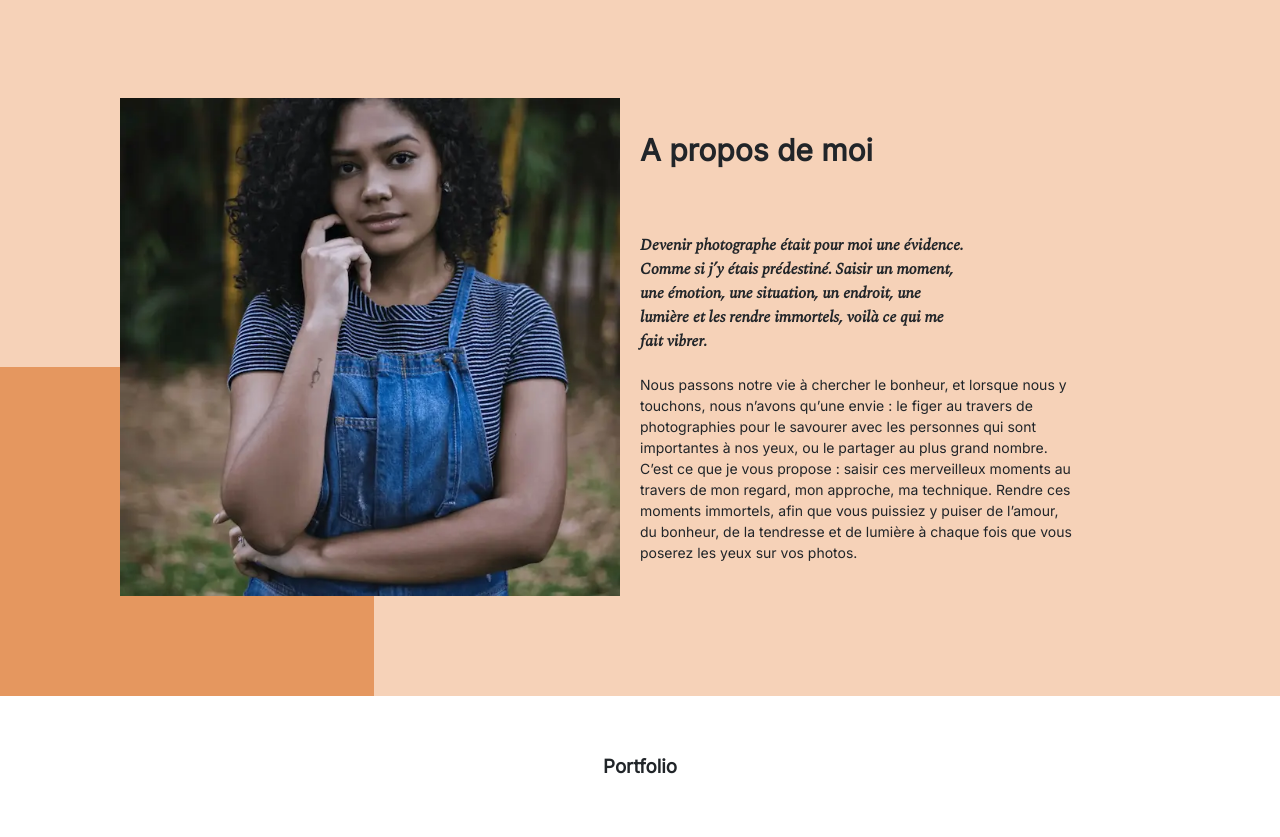
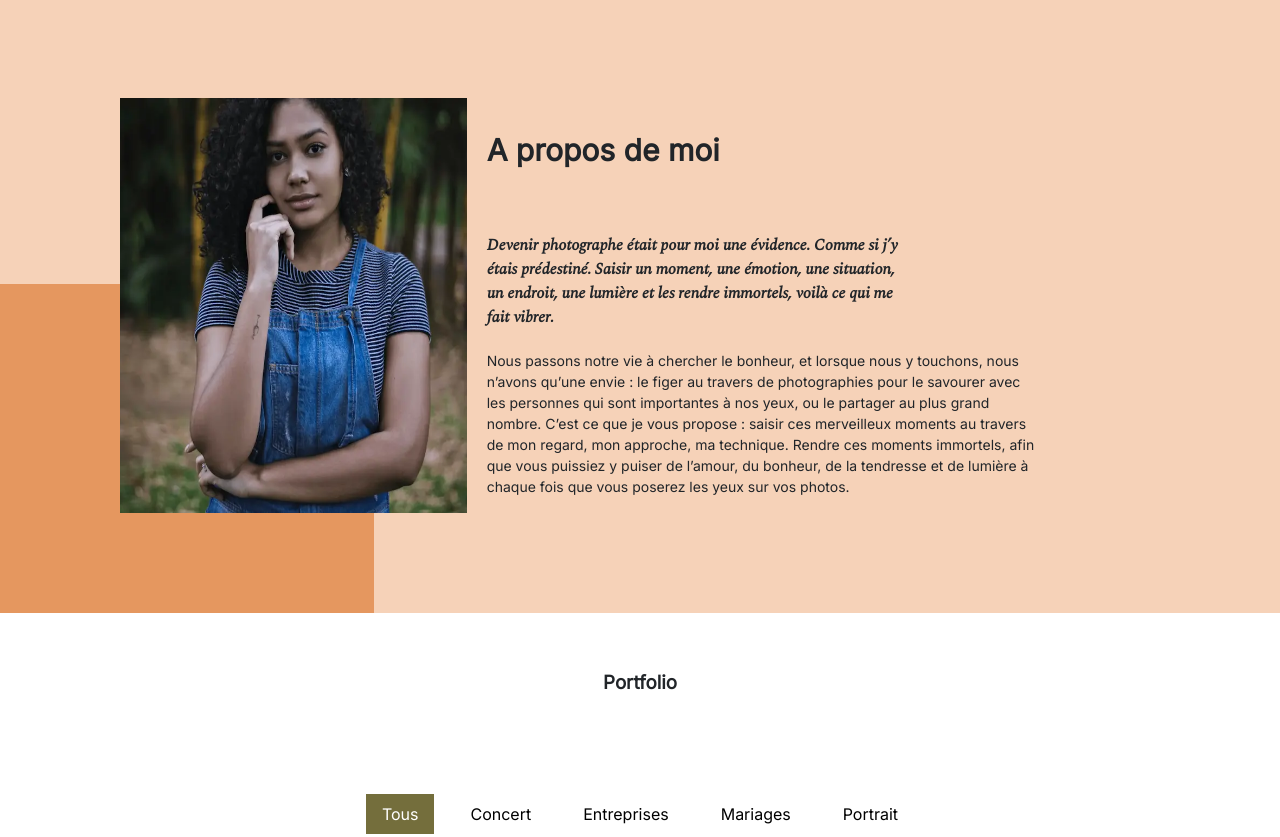
Before and after one commit to Florian-GitHub1/NinaCarducci---Portfolio, a website: page index.html in a window 1280 px wide. Shown: the part 745-1582 px from the top of the page. Drawn offline with nearby package versions, Linux system fonts and the light colour scheme.

Commit message:
Réctification taille image Nina.

```diff
--- a/assets/style.css
+++ b/assets/style.css
@@ -69,10 +69,8 @@ body {
 }
 
 .picture img {
-	/* height: 100%;
-	width: 100%; */
-	max-width: 500px;
-	max-height: 500px;
+	height: 100%;
+	width: 100%;
 }
 #about-me {
 	flex: 2;
```
